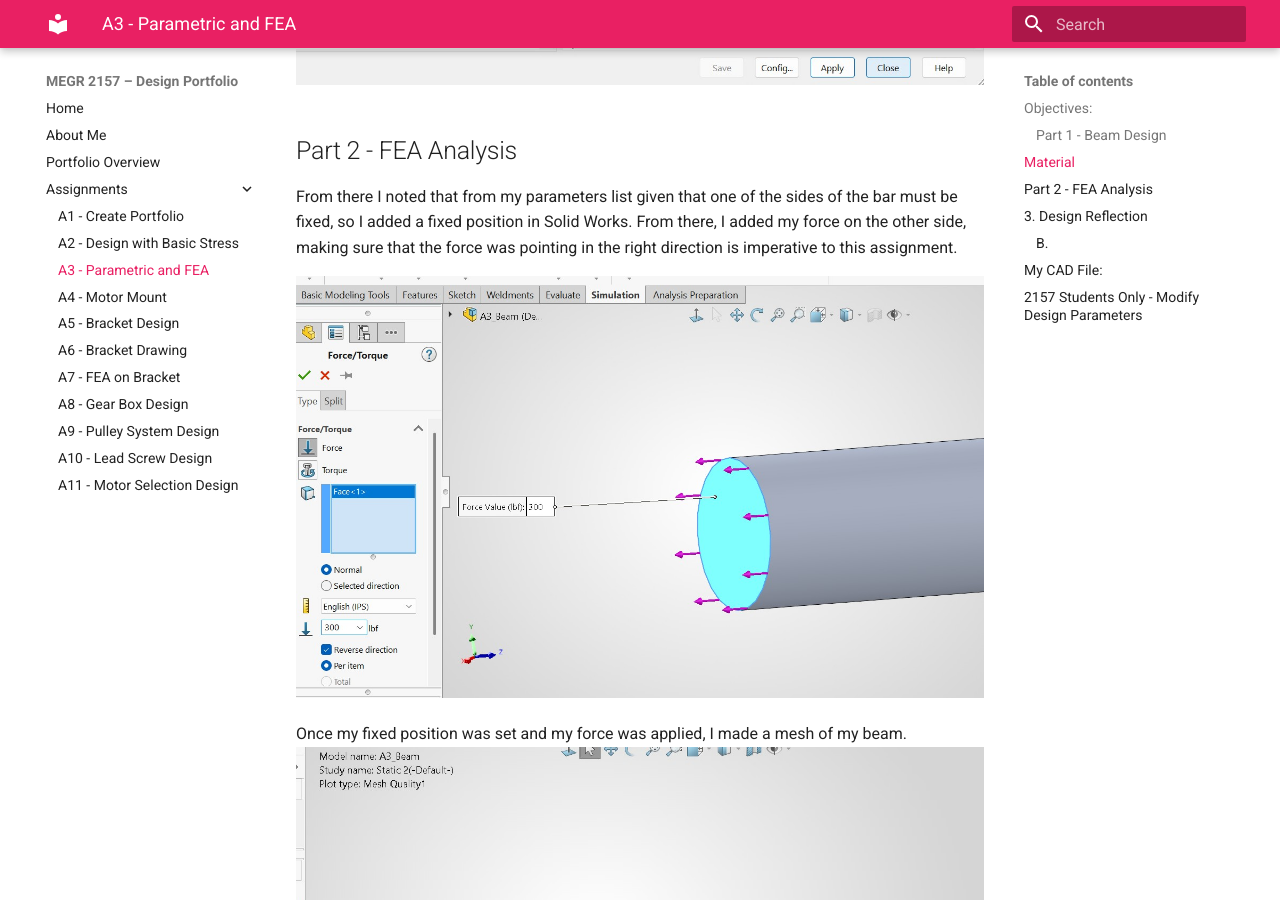
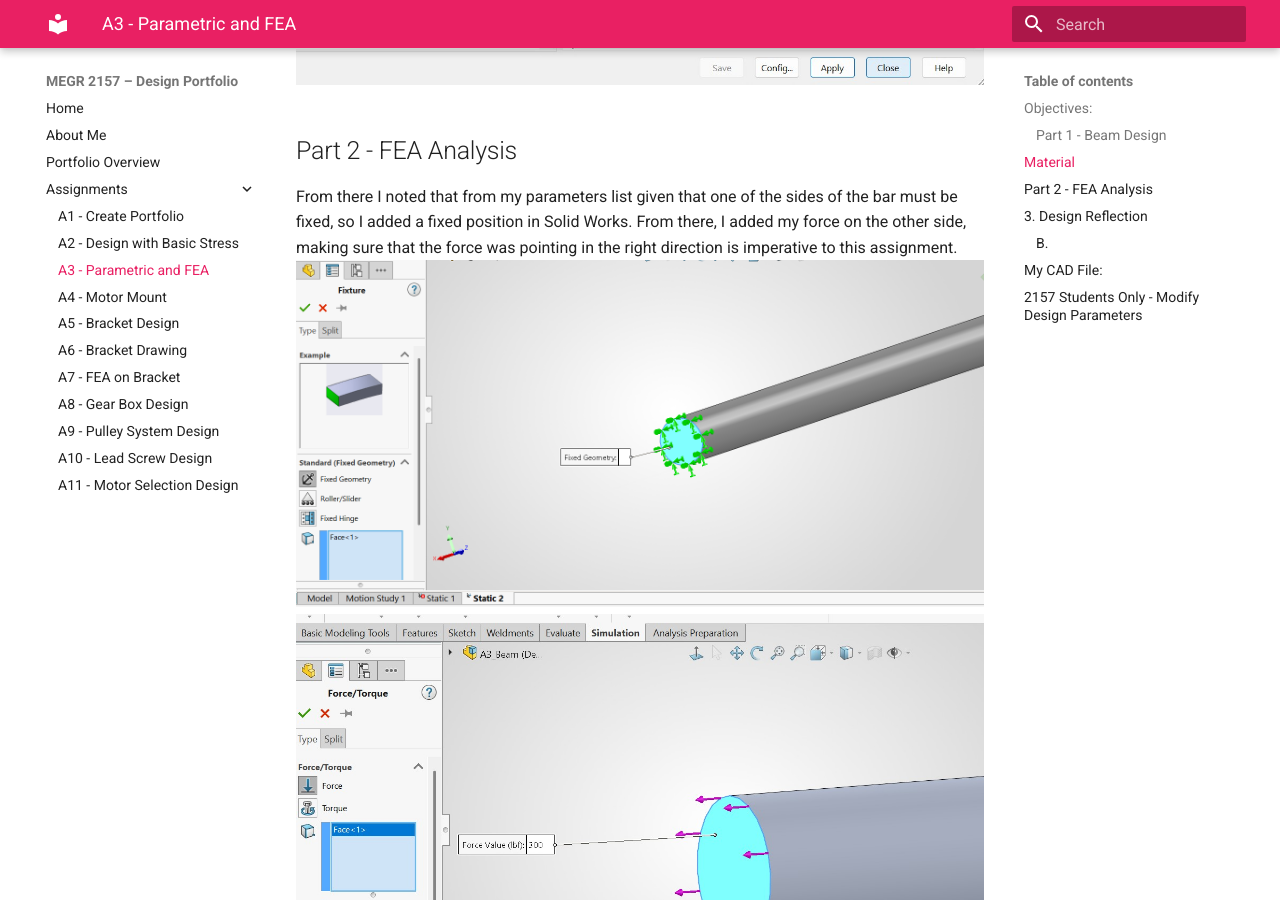
Before and after one commit to gracieanne14/design-projects-portfolio, an MkDocs documentation site: the page built from docs/assignments/A03/index.md, in a window 1280 px wide and 900 px high, scrolled down 3892 px. Built offline with MkDocs 1.6.1 and Material for MkDocs 9.7.7, drawn with Linux system fonts in a browser that asks for light colours.

Commit message:
Update FEA analysis section with images

```diff
--- a/docs/assignments/A03/index.md
+++ b/docs/assignments/A03/index.md
@@ -29,7 +29,7 @@ For the material, I took the aluminum data sheet provided in the assignment and
 ## Part 2 - FEA Analysis
 
 From there I noted that from my parameters list given that one of the sides of the bar must be fixed, so I added a fixed position in Solid Works. From there, I added my force on the other side, making sure that the force was pointing in the right direction is imperative to this assignment.
-
+![Fixed](fixed.png)
 ![Force in direction](force.jpeg.jpg)
 
 
```
